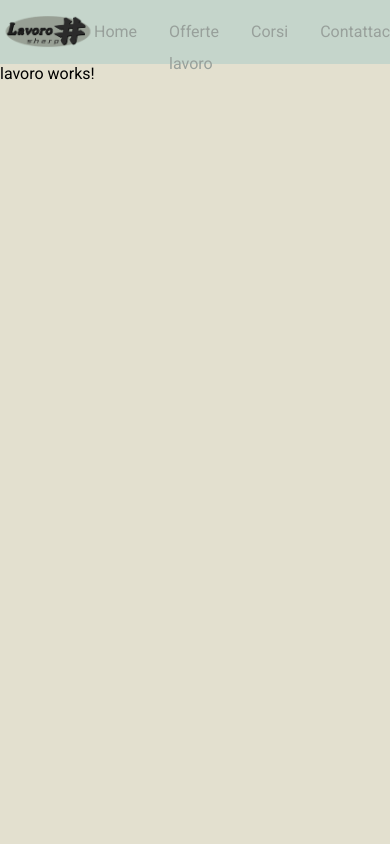
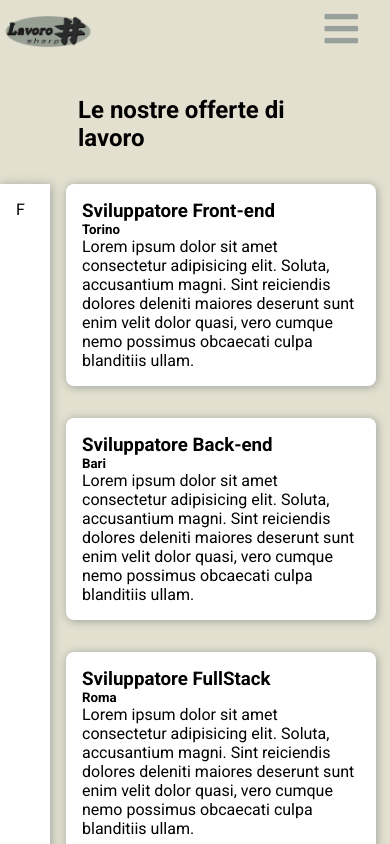
Before and after one commit to felixstan97/progettoSharp, an Angular app: page /lavoro in a window 390 px wide. Shown: the top 844 px of the page. Built offline with nearby package versions, Linux system fonts and the light colour scheme.

Commit message:
un po' di responsive navbar + sidebar

```diff
--- a/package.json
+++ b/package.json
@@ -19,6 +19,7 @@
     "@angular/platform-browser": "~11.1.1",
     "@angular/platform-browser-dynamic": "~11.1.1",
     "@angular/router": "~11.1.1",
+    "@fortawesome/fontawesome-free": "^5.15.2",
     "rxjs": "~6.6.0",
     "tslib": "^2.0.0",
     "zone.js": "~0.11.3"
--- a/src/app/app.component.html
+++ b/src/app/app.component.html
@@ -1,8 +1,5 @@
 <div class="appComponentWrapper">
   <app-navbar></app-navbar>
-
-  <div style="margin-top: 4rem;">
     <router-outlet></router-outlet>
-  </div>
   <app-footer></app-footer>
 </div>
--- a/src/app/home/home.component.html
+++ b/src/app/home/home.component.html
@@ -1 +1,12 @@
-<p>home works!</p>
+<div class="homeWrapper">
+    <div class="_jumbotron">
+        <div class="_overlay"></div>
+        <div class="_container">
+            <div class="jumbotron-content">
+                <h2>Think sharp!</h2>
+                <h3>Scegli uno dei nostri corsi e inizia a creare il tuo futuro!</h3>
+                <input class="zIndex" type="text" placeholder="Cerca corso...">
+            </div>
+        </div>
+    </div>
+</div>
--- a/src/app/home/home.component.scss
+++ b/src/app/home/home.component.scss
@@ -0,0 +1,54 @@
+@import "../../variabili.scss";
+
+.homeWrapper {
+
+    ._jumbotron {
+        height: 100vh;
+        padding-top: 4rem;
+        background-image: url("../../assets/img/home-bg.jpg");
+        background-size: cover;
+        position: relative;
+
+        ._overlay {
+            position: absolute;
+            top: 0;
+            left: 0;
+            width: 100%;
+            height: 100%;
+            background-color: rgba(255,255,255,0.6);
+        }
+
+        .jumbotron-content {
+            position: absolute;
+            top: 50%;
+            left: 50%;
+            transform: translate(-50%, -50%);
+            text-align: center;
+            text-shadow: 2px 2px 3px $beige;
+
+            h2 {
+                font-size: 4rem;
+            }
+
+            h3 {
+                font-size: 2rem;
+                padding: 1rem 0;
+            }
+
+            input {
+                padding: 1rem;
+                width: 50%;
+                border-radius: .5rem;
+                border: none;
+                outline: none;
+            }
+        }
+    }
+
+    ._container {
+        width: $dimensioniContainer;
+        margin: auto;
+    }
+
+
+}
--- a/src/app/lavoro/lavoro.component.html
+++ b/src/app/lavoro/lavoro.component.html
@@ -1 +1,18 @@
-<p>lavoro works!</p>
+<h2>Le nostre offerte di lavoro</h2>
+<div class="home-main-content">
+    <aside class="filtri-lavoro">
+        <h4>Filtra tra le offerte:</h4>
+    </aside>
+    <aside class="filtri-piccolo">
+        <span>F</span>
+    </aside>
+    <ul class="lista-lavori">
+        <li *ngFor="let lavoro of lavori">
+            <div class="lavoro">
+                <h3>{{lavoro.titolo}}</h3>
+                <h5>{{lavoro.citta}}</h5>
+                <p>{{lavoro.descrizione}}</p>
+            </div>
+        </li>
+    </ul>
+</div>
--- a/src/app/lavoro/lavoro.component.scss
+++ b/src/app/lavoro/lavoro.component.scss
@@ -0,0 +1,63 @@
+@import "../../variabili.scss";
+
+h2 {
+    width: $dimensioniContainer;
+    margin: auto;
+    padding: 6rem 0 2rem 0;
+}
+
+.home-main-content {
+    display: flex;
+    justify-content: space-around;
+}
+
+.filtri-lavoro {
+    height: 50rem;
+    width: 150px;
+    background-color: #fff;
+    padding: 1rem;
+    box-shadow: 1px 1px 10px $marroncino;
+}
+
+.filtri-piccolo {
+    display: none;
+    height: 50rem;
+    width: 50px;
+    background-color: #fff;
+    padding: 1rem;
+    box-shadow: 1px 1px 10px $marroncino;
+}
+
+.lista-lavori {
+    list-style: none;
+    width: calc(100% - 230px);
+
+    .lavoro {
+        background-color: #fff;
+        margin-bottom: 2rem;
+        border-radius: .5rem;
+        padding: 1rem;
+        box-shadow: 1px 1px 10px $marroncino;
+    }
+}
+
+
+@media screen and (max-width: 450px) {
+
+    .home-main-content {
+        justify-content: flex-start;
+    }
+
+    .filtri-lavoro {
+        display: none;
+    }
+
+    .filtri-piccolo {
+        display: block;
+    }
+
+    .lista-lavori {
+        width: calc(100% - 80px);
+        margin-left: 1rem;
+    }
+}
--- a/src/app/lavoro/lavoro.component.ts
+++ b/src/app/lavoro/lavoro.component.ts
@@ -12,4 +12,33 @@ export class LavoroComponent implements OnInit {
   ngOnInit(): void {
   }
 
+  lavori : any[] = [
+    {
+      titolo : "Sviluppatore Front-end",
+      citta : "Torino",
+      descrizione : "Lorem ipsum dolor sit amet consectetur adipisicing elit. Soluta, accusantium magni. Sint reiciendis dolores deleniti maiores deserunt sunt enim velit dolor quasi, vero cumque nemo possimus obcaecati culpa blanditiis ullam."
+    },
+    {
+      titolo : "Sviluppatore Back-end",
+      citta : "Bari",
+      descrizione : "Lorem ipsum dolor sit amet consectetur adipisicing elit. Soluta, accusantium magni. Sint reiciendis dolores deleniti maiores deserunt sunt enim velit dolor quasi, vero cumque nemo possimus obcaecati culpa blanditiis ullam."
+    },
+    {
+      titolo : "Sviluppatore FullStack",
+      citta : "Roma",
+      descrizione : "Lorem ipsum dolor sit amet consectetur adipisicing elit. Soluta, accusantium magni. Sint reiciendis dolores deleniti maiores deserunt sunt enim velit dolor quasi, vero cumque nemo possimus obcaecati culpa blanditiis ullam."
+    },
+    {
+      titolo : "Sviluppatore Java",
+      citta : "Potenza",
+      descrizione : "Lorem ipsum dolor sit amet consectetur adipisicing elit. Soluta, accusantium magni. Sint reiciendis dolores deleniti maiores deserunt sunt enim velit dolor quasi, vero cumque nemo possimus obcaecati culpa blanditiis ullam."
+    }
+  ];
+
+  // lavoro : any =     {
+  //   titolo : "Sviluppatore Front-end",
+  //   citta : "Torino",
+  //   descrizione : "Lorem ipsum dolor sit amet consectetur adipisicing elit. Soluta, accusantium magni. Sint reiciendis dolores deleniti maiores deserunt sunt enim velit dolor quasi, vero cumque nemo possimus obcaecati culpa blanditiis ullam."
+  // };
+
 }
--- a/src/app/navbar/navbar.component.html
+++ b/src/app/navbar/navbar.component.html
@@ -1,5 +1,5 @@
 
-<div class="navbarWrapper">
+<div class="navbarWrapper" (scroll)="onWindowScroll()">
     <div class="logo"><img src="../../assets/img/logo2000.png" /> </div>
     <ul>
         <li (click)="redirectToHome()">Home</li>
@@ -7,4 +7,7 @@
         <li (click)="redirectToCorsi()">Corsi</li>
         <li (click)="redirectToContatti()">Contattaci</li>
     </ul>
+    <span class="hamburger-menu">
+        <i class="fas fa-bars"></i>
+    </span>
 </div>
--- a/src/app/navbar/navbar.component.scss
+++ b/src/app/navbar/navbar.component.scss
@@ -11,7 +11,6 @@
 }
 .navbarWrapper{
     position: fixed;
-    background-color: $verdino;
     color: $marroncino;
     width: 100%;
     height: 4rem;
@@ -19,6 +18,8 @@
     margin-bottom: 4rem;
     top: 0;
     left: 0;
+    z-index: 1;
+    transition: background-color .5s ease;
 
     ul{
         display: flex;
@@ -28,6 +29,7 @@
         justify-content: flex-start;
 
         li{
+            font-weight: bold;
             padding: 1rem;
             cursor: pointer;
             transition: all .4s linear;
@@ -37,6 +39,19 @@
             }
         }
     }
+
+    .hamburger-menu {
+        opacity: 0;
+        font-size: 2.4rem;
+        position:absolute;
+        top: .6rem;
+        right: 2rem;
+    }
+}
+
+.navbar-change-color {
+    background-color: $verdino;
+    color: #fff;
 }
 
 @media screen and (max-width: 800px){
@@ -62,4 +77,12 @@
         width: 6rem;
         margin: auto;
     }
+
+    .navbarWrapper ul {
+        display: none;
+    }
+
+    .navbarWrapper .hamburger-menu {
+        opacity: 1;
+    }
 }
--- a/src/app/navbar/navbar.component.ts
+++ b/src/app/navbar/navbar.component.ts
@@ -1,5 +1,6 @@
 import { Component, OnInit } from '@angular/core';
 import { Router } from '@angular/router';
+import { HostListener } from '@angular/core';
 
 @Component({
   selector: 'app-navbar',
@@ -15,20 +16,39 @@ export class NavbarComponent implements OnInit {
 
   redirectToHome(){
     this.router.navigate(['home']);
+    window.scroll(0,0);
   }
+
   redirectToLavoro(){
     this.router.navigate(['lavoro']);
+    window.scroll(0,0);
   }
   redirectToCorsi(){
     this.router.navigate(['corso']);
+    window.scroll(0,0);
   }
+
   redirectToContatti(){
     this.router.navigate(['contatti']);
+    window.scroll(0,0);
   }
 
 
   ngOnInit(): void {
   }
 
+  @HostListener('window:scroll', ['$event'])
+
+
+  onWindowScroll() {
+    let element = document.getElementsByClassName('navbarWrapper')[0];
+      if (window.pageYOffset > element.clientHeight) {
+        element.classList.add('navbar-change-color');
+      } else {
+        element.classList.remove('navbar-change-color');
+      }
+    }
+
+
 
 }
--- a/src/styles.scss
+++ b/src/styles.scss
@@ -1,3 +1,8 @@
+@import '~@fortawesome/fontawesome-free/scss/fontawesome';
+@import '~@fortawesome/fontawesome-free/scss/regular';
+@import '~@fortawesome/fontawesome-free/scss/solid';
+@import '~@fortawesome/fontawesome-free/scss/brands';
+
 *{
     margin: 0;
     padding: 0;
```
Also changed, not shown: 2 other files (tests, documents, lock files or other folders).
